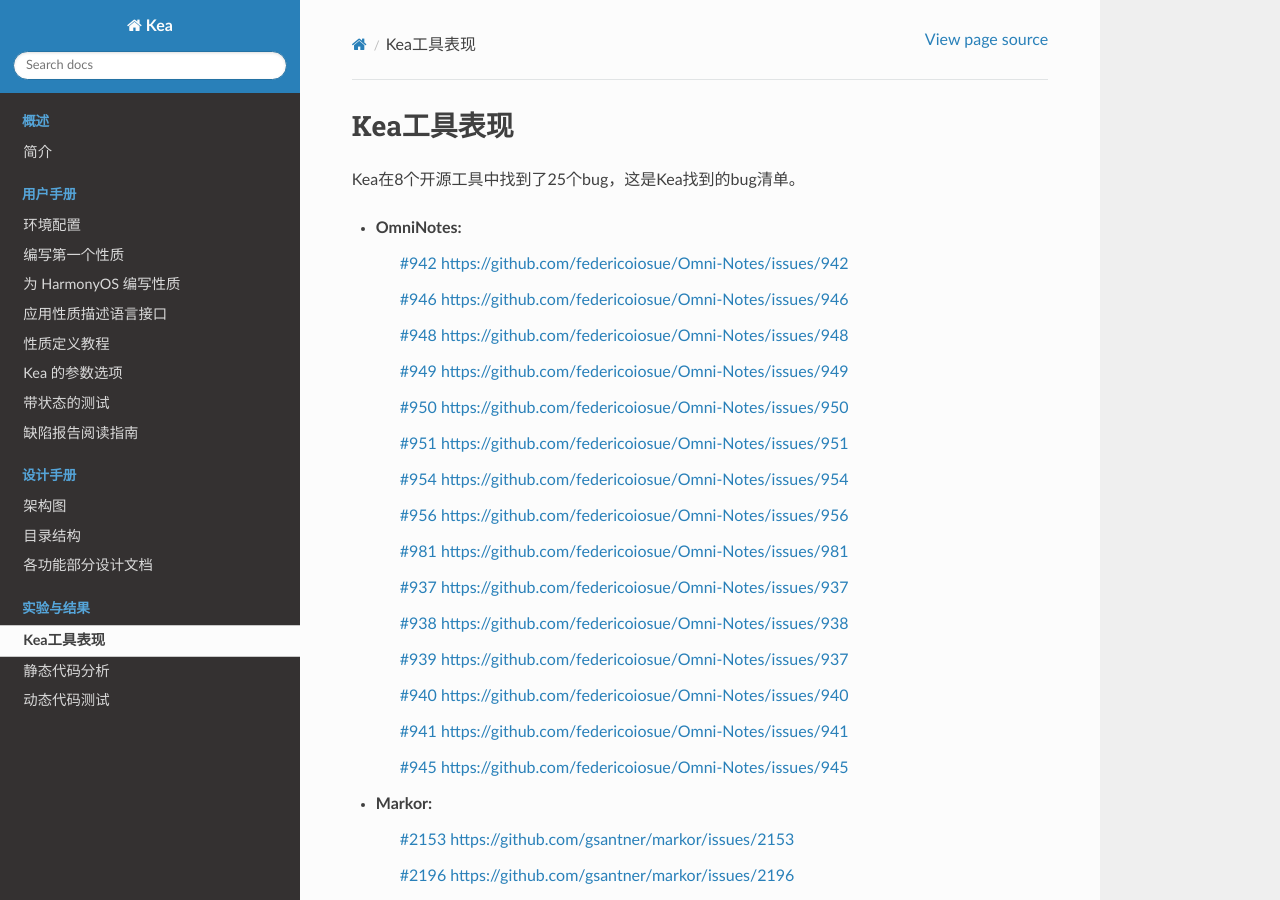
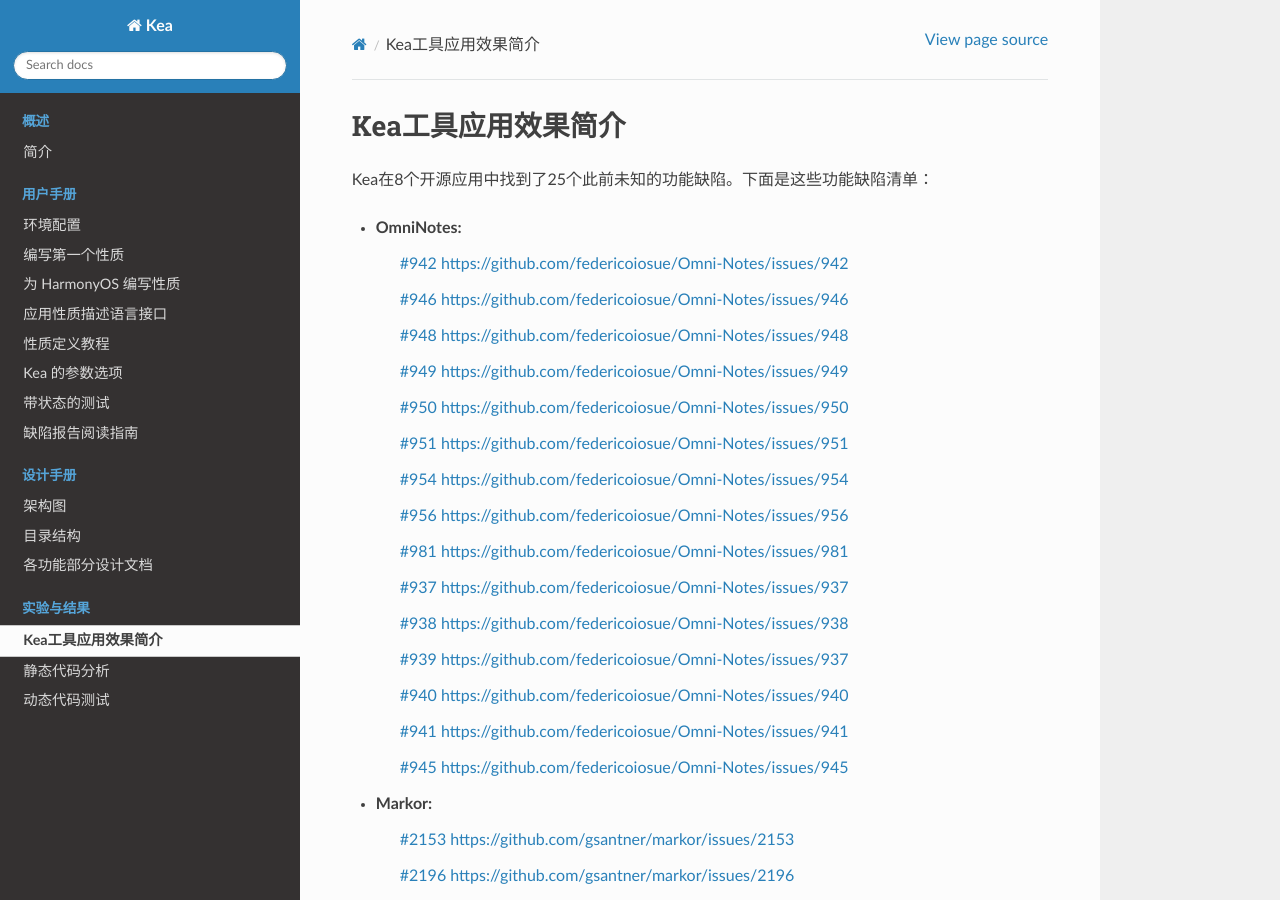
Before and after one commit to XixianLiang/kea-technic-docs, a Sphinx documentation site: the page built from docs/source/part-experiment/trophies.rst, in a window 1280 px wide and 900 px high. Built offline with Sphinx 7.4.7 and the Read the Docs theme 3.1.0, drawn with Linux system fonts in a browser that asks for light colours.

Commit message:
upgrade trophies

```diff
--- a/docs/source/part-experiment/trophies.rst
+++ b/docs/source/part-experiment/trophies.rst
@@ -1,7 +1,7 @@
-Kea工具表现
+Kea工具应用效果简介
 ======================
 
-Kea在8个开源工具中找到了25个bug，这是Kea找到的bug清单。
+Kea在8个开源应用中找到了25个此前未知的功能缺陷。下面是这些功能缺陷清单：
 
 * OmniNotes:
     `#942 https://github.com/federicoiosue/Omni-Notes/issues/942 <https://github.com/federicoiosue/Omni-Notes/issues/942>`_
```
